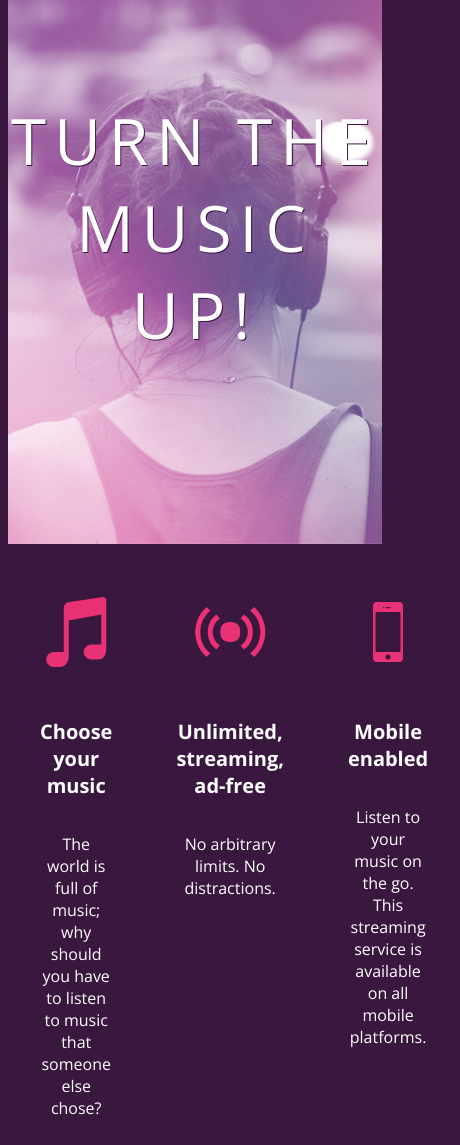
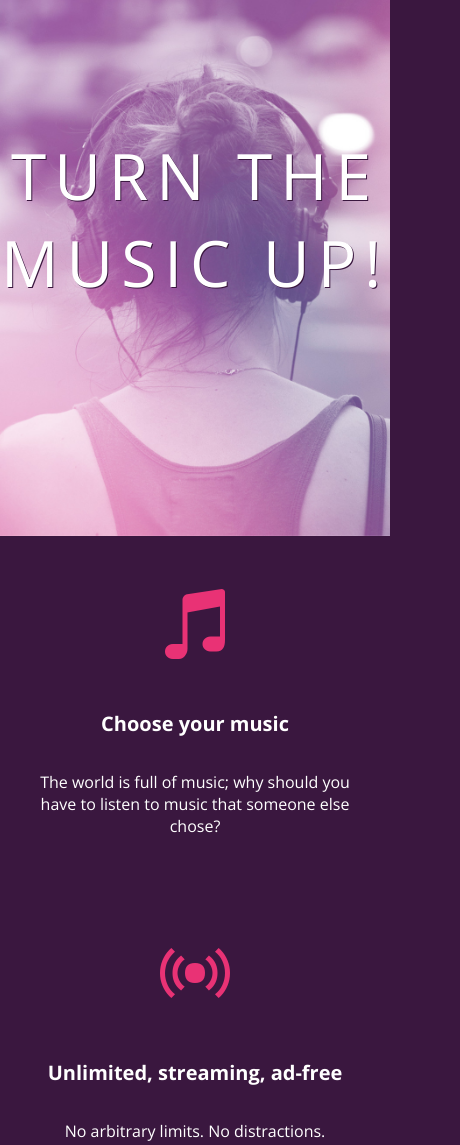
Before and after one commit to cuzoaru90/bloc-jams, a plain HTML site: page index.html in a window 390 px wide. Shown: the part 160-1305 px from the top of the page, 460 px wide, since content can reach past the window. Drawn offline with nearby package versions, Linux system fonts and the light colour scheme.

Commit message:
Completed responsiveness checkpoint

```diff
--- a/index.html
+++ b/index.html
@@ -2,9 +2,12 @@
  <html>
    <head>
      <title>Bloc Jams</title>
+     <meta name="viewport" content="width=device-width, initial-scale=1">
      <link rel="stylesheet" type="text/css" href="http://fonts.googleapis.com/css?family=Open+Sans:400,800,600,700,300">
      <link rel="stylesheet" type="text/css" href="http://code.ionicframework.com/ionicons/2.0.1/css/ionicons.min.css">
+     <link rel="stylesheet" type="text/css" href="styles/normalize.css">
      <link rel="stylesheet" type="text/css" href="styles/main.css">
+     <link rel="stylesheet" type="text/css" href="styles/landing.css">
    </head>
      <body class="landing">
        <nav class="navbar"> <!-- nav bar -->
@@ -13,18 +16,18 @@
        <header class="hero-content"> <!-- hero content -->
          <h1 class="hero-title">Turn the music up!</h1>
        </header>
-       <section class="selling-points"> <!-- selling points -->
-         <div class="point">
+       <section class="selling-points container"> <!-- selling points -->
+         <div class="point column third">
            <span class="ion-music-note"></span>
            <h5 class="point-title">Choose your music</h5>
            <p class="point-description">The world is full of music; why should you have to listen to music that someone else               chose?</p>
          </div>
-         <div class="point">
+         <div class="point column third">
            <span class="ion-radio-waves"></span>
            <h5 class="point-title">Unlimited, streaming, ad-free</h5>
            <p class="point-description">No arbitrary limits. No distractions.</p>
          </div>
-         <div class="point">
+         <div class="point column third">
            <span class="ion-iphone"></span>
            <h5 class="point-title">Mobile enabled</h5>
             <p class="point-description">Listen to your music on the go. This streaming service is available on all mobile                 platforms.</p>
--- /dev/null
+++ b/styles/landing.css
@@ -0,0 +1,61 @@
+body.landing {
+   background-color: rgb(58,23,63); /* sets the background color to an RGB value (see below) */
+ }
+
+ .navbar {
+   padding: 0.5rem;
+   background-color: rgb(101,18,95);
+ }
+
+ .navbar .logo {
+   position: relative; /* positioning will be explained in a resource */
+   left: 2rem;
+ }
+
+  .hero-content {
+    position: relative; /* positioning will be explained in a resource */
+    min-height: 600px;  /* hero content element must be _at least_ 600 pixels */
+    background-image: url(../assets/images/bloc_jams_bg.jpg);
+    background-repeat: no-repeat;
+    background-position: center center;
+    background-size: cover;
+ }
+
+  .hero-content .hero-title {
+    position: absolute;             /* positioning will be explained in a resource */
+    top: 40%;                       /* positioning will be explained in a resource */
+     -webkit-transform: translateY(-50%);
+     -moz-transform: translateY(-50%);
+     -ms-transform: translateY(-50%);
+     transform: translateY(-50%);
+    width: 100%;                    /* makes sure the title inhabits the full width of its container */
+    text-align: center;             /* aligns text in the horizontal center of the element */
+    font-size: 4rem;                /* specifies the size of the font in root em units */
+    font-weight: 300;               /* makes the font thinner or lighter weight */
+    text-transform: uppercase;      /* transforms the text to be all uppercase lettering */
+    letter-spacing: 0.5rem;         /* puts 0.5 root ems worth of space between each letter */
+    text-shadow: 1px 1px 0px rgb(58,23,63); /* creates a shadow underneath the text for readability over the image */
+ }
+
+
+
+ .selling-points {
+   position: relative;
+ }
+
+ .point {
+   position: relative;
+   padding: 2rem;
+   text-align: center;
+ }
+
+ .point .point-title {
+   font-size: 1.25rem;
+ }
+
+ .ion-music-note,
+ .ion-radio-waves,
+ .ion-iphone {
+   color: rgb(233,50,117);
+   font-size: 5rem;
+ }
--- a/styles/main.css
+++ b/styles/main.css
@@ -8,71 +8,39 @@ html {
    min-height: 100%;         /* says the height of the body must be, at minimum, 100% of the window */
  }
 
- body.landing {
-   background-color: rgb(58,23,63); /* sets the background color to an RGB value (see below) */
+
+ *, *:before, *:after {
+     -moz-box-sizing: border-box;
+     -webkit-box-sizing: border-box;
+     box-sizing: border-box;
  }
 
- .navbar {
-   padding: 0.5rem;
-   background-color: rgb(101,18,95);
- }
-
- .navbar .logo {
-   position: relative; /* positioning will be explained in a resource */
-   left: 2rem;
- }
-
-  .hero-content {
-    position: relative; /* positioning will be explained in a resource */
-    min-height: 600px;  /* hero content element must be _at least_ 600 pixels */
-    background-image: url(../assets/images/bloc_jams_bg.jpg);
-    background-repeat: no-repeat;
-    background-position: center center;
-    background-size: cover;
- }
-
-  .hero-content .hero-title {
-    position: absolute;             /* positioning will be explained in a resource */
-    top: 40%;                       /* positioning will be explained in a resource */
-     -webkit-transform: translateY(-50%);
-     -moz-transform: translateY(-50%);
-     -ms-transform: translateY(-50%);
-     transform: translateY(-50%);
-    width: 100%;                    /* makes sure the title inhabits the full width of its container */
-    text-align: center;             /* aligns text in the horizontal center of the element */
-    font-size: 4rem;                /* specifies the size of the font in root em units */
-    font-weight: 300;               /* makes the font thinner or lighter weight */
-    text-transform: uppercase;      /* transforms the text to be all uppercase lettering */
-    letter-spacing: 0.5rem;         /* puts 0.5 root ems worth of space between each letter */
-    text-shadow: 1px 1px 0px rgb(58,23,63); /* creates a shadow underneath the text for readability over the image */
+.container {
+  margin: 0 auto;
+  max-width: 64rem;
  }
 
 
+  /* Medium and small screens (640px) */
+ @media (min-width: 40rem) {
 
- .selling-points {
-   position: relative;
-   display: table;
-   width: 100%;
-    -webkit-box-sizing: border-box;
-    -moz-box-sizing: border-box;
-    box-sizing: border-box; /* we'll explain this in a resource */
+   html { font-size: 112%; }
+
+   .column {
+         float: left;
+         padding-left: 1rem;
+         padding-right: 1rem;
+     }
+
+   .column.full { width: 100%; }
+   .column.two-thirds { width: 66.7%; }
+   .column.half { width: 50%; }
+   .column.third { width: 33.3%; }
+   .column.fourth { width: 25%; }
+   .column.flow-opposite { float: right; }
  }
 
- .point {
-   display: table-cell;
-   position: relative;
-   width: 33.3%;
-   padding: 2rem;
-   text-align: center;
+ /* Large screens (1024px) */
+ @media (min-width: 64rem) {
+   html { font-size: 120%; }
  }
-
- .point .point-title {
-   font-size: 1.25rem;
- }
-
- .ion-music-note,
- .ion-radio-waves,
- .ion-iphone {
-   color: rgb(233,50,117);
-   font-size: 5rem;
- }
```
